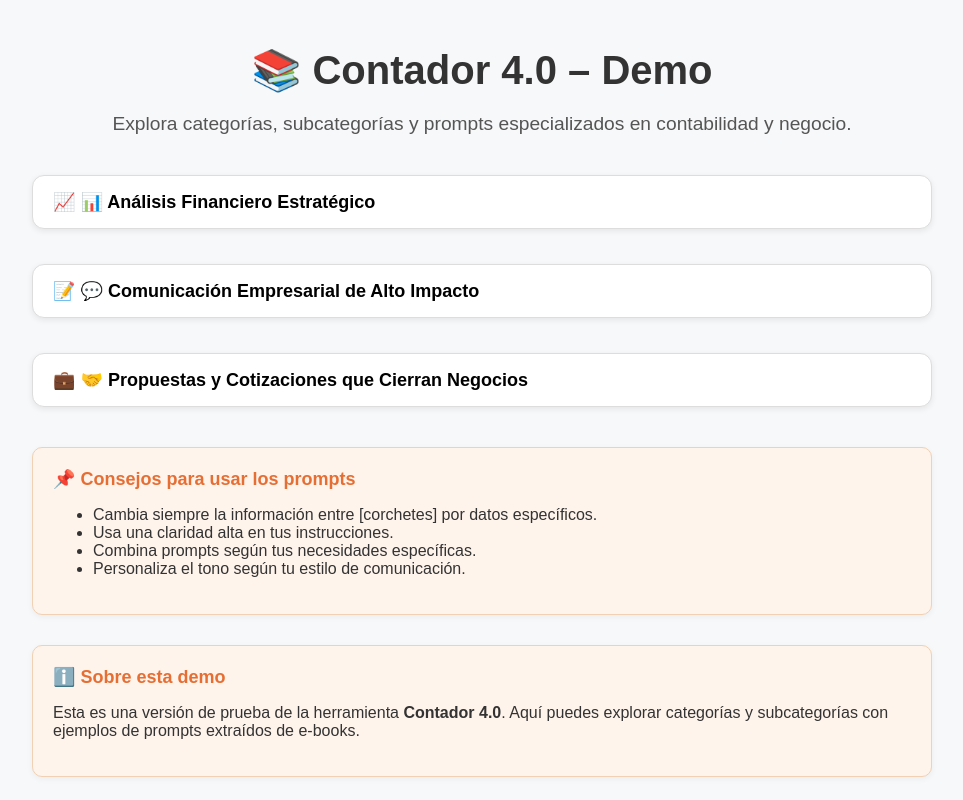
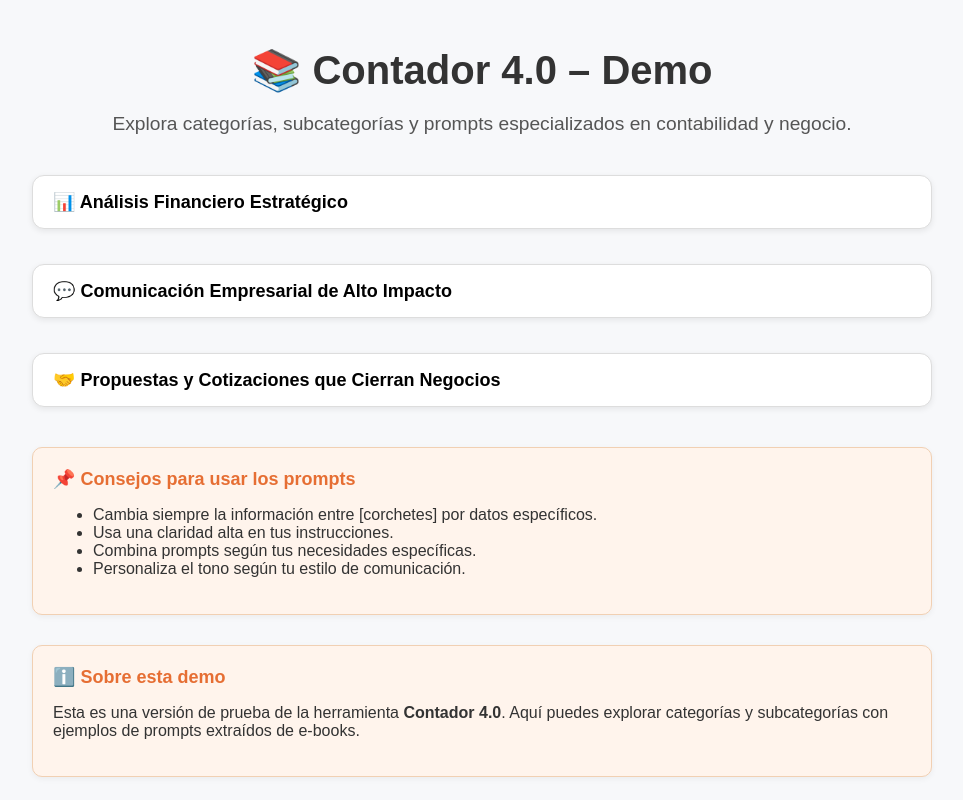
Before and after one commit to JairoAmaya/contador4-webapp-final, a React (Vite) app: page / in a window 1280 px wide. Shown: the whole page, without its empty margins (158-1121 px from the left). Built offline with nearby package versions, Linux system fonts and the light colour scheme.

Commit message:
Update promptsData.js

```diff
--- a/src/promptsData.js
+++ b/src/promptsData.js
@@ -1,107 +1,323 @@
 // src/promptsData.js
-// === MVP: 3 categorías iniciales con prompts cortos y botón de copiar ===
 
 const promptsData = [
   {
     title: "📊 Análisis Financiero Estratégico",
-    icon: "📈",
     subcategories: [
       {
         title: "Interpretación de Estados Financieros",
         prompts: [
           {
-            title: "Análisis general",
-            prompt: "Analiza los estados financieros y destaca fortalezas y debilidades clave."
+            title: "Análisis integral",
+            prompt:
+              "Actúa como analista financiero. Examina balance, resultados y patrimonio de los últimos 3 años. Resume tendencias clave y da tres recomendaciones estratégicas.",
           },
           {
-            title: "Comparación interanual",
-            prompt: "Compara resultados de dos años y explica los principales cambios."
+            title: "Comparativo interanual",
+            prompt:
+              "Compara los estados de resultados de dos años y destaca cambios en ingresos, costos y utilidad. Explica causas probables y su efecto financiero.",
           },
           {
-            title: "Recomendaciones financieras",
-            prompt: "Propón tres acciones para mejorar los indicadores financieros."
-          }
-        ]
+            title: "Alertas financieras",
+            prompt:
+              "Identifica tres riesgos críticos en la situación financiera actual y propone acciones correctivas concretas para cada uno.",
+          },
+        ],
       },
       {
-        title: "Evaluación de Rentabilidad",
+        title: "Análisis de Flujo de Efectivo",
+        prompts: [
+          {
+            title: "Evaluación de liquidez",
+            prompt:
+              "Analiza el flujo de efectivo operativo de los últimos 12 meses. Determina si la empresa genera suficiente liquidez para sostener su operación.",
+          },
+          {
+            title: "Identificación de cuellos de botella",
+            prompt:
+              "Detecta áreas del flujo de efectivo donde hay retención de capital. Sugiere tres medidas para mejorar la rotación.",
+          },
+          {
+            title: "Estrategia de optimización",
+            prompt:
+              "Elabora un plan de optimización del flujo de caja priorizando pagos y cobros según impacto en la estabilidad financiera.",
+          },
+        ],
+      },
+      {
+        title: "Evaluación de Rentabilidad por Línea de Negocio",
         prompts: [
           {
             title: "Análisis de rentabilidad",
-            prompt: "Calcula y explica el margen bruto, operativo y neto de la empresa."
+            prompt:
+              "Calcula y compara márgenes brutos y netos por cada línea de negocio. Identifica la más rentable y su contribución al total.",
           },
           {
-            title: "Optimización de utilidades",
-            prompt: "Identifica los factores que más impactan la utilidad neta y cómo optimizarlos."
-          }
-        ]
-      }
-    ]
+            title: "Segmentación estratégica",
+            prompt:
+              "Analiza los resultados por unidad de negocio y su rentabilidad. Recomienda ajustes o cierres según desempeño.",
+          },
+          {
+            title: "Escenarios de mejora",
+            prompt:
+              "Propón tres estrategias para aumentar rentabilidad en las líneas con menor margen sin afectar la calidad o el servicio.",
+          },
+        ],
+      },
+      {
+        title: "Análisis de Ratios Financieros",
+        prompts: [
+          {
+            title: "Ratios clave",
+            prompt:
+              "Calcula e interpreta ratios de liquidez, endeudamiento y rentabilidad. Resume la salud financiera en un párrafo.",
+          },
+          {
+            title: "Benchmark sectorial",
+            prompt:
+              "Compara los ratios de la empresa con los promedios del sector. Evalúa si el desempeño es competitivo o no.",
+          },
+          {
+            title: "Alertas de gestión",
+            prompt:
+              "Identifica los tres ratios con mayor deterioro e interpreta qué riesgos representan para la empresa.",
+          },
+        ],
+      },
+      {
+        title: "Detección de Riesgos Financieros",
+        prompts: [
+          {
+            title: "Mapa de riesgos",
+            prompt:
+              "Elabora un mapa de riesgos financieros priorizando probabilidad e impacto. Sugiere medidas de mitigación inmediatas.",
+          },
+          {
+            title: "Riesgos operativos",
+            prompt:
+              "Identifica riesgos operativos que afecten flujo o rentabilidad y plantea soluciones para reducir su efecto.",
+          },
+          {
+            title: "Gestión preventiva",
+            prompt:
+              "Diseña un plan de monitoreo financiero para detectar alertas tempranas en liquidez, deuda o gastos.",
+          },
+        ],
+      },
+    ],
   },
+
   {
     title: "💬 Comunicación Empresarial de Alto Impacto",
-    icon: "📝",
     subcategories: [
       {
-        title: "Informes y Presentaciones",
+        title: "Cartas Explicativas para Clientes",
         prompts: [
           {
-            title: "Informe ejecutivo",
-            prompt: "Resume los resultados financieros de forma profesional en menos de 200 palabras."
+            title: "Explicación de ajustes contables",
+            prompt:
+              "Redacta una carta clara para explicar a un cliente un ajuste contable importante y su justificación profesional.",
           },
           {
-            title: "Presentación de resultados",
-            prompt: "Crea una presentación con los principales hallazgos financieros del trimestre."
-          }
-        ]
+            title: "Comunicación de diferencias",
+            prompt:
+              "Crea un mensaje formal que explique al cliente diferencias encontradas entre sus registros y los tuyos.",
+          },
+          {
+            title: "Seguimiento de información",
+            prompt:
+              "Redacta una carta de seguimiento solicitando información faltante para el cierre contable mensual.",
+          },
+        ],
       },
       {
-        title: "Explicación de Hallazgos",
+        title: "Reportes Ejecutivos Personalizados",
         prompts: [
           {
-            title: "Explicación de auditoría",
-            prompt: "Redacta un resumen claro sobre los hallazgos de auditoría para un cliente."
+            title: "Resumen trimestral",
+            prompt:
+              "Elabora un informe ejecutivo que resuma los resultados del trimestre en un lenguaje claro para gerencia.",
           },
           {
-            title: "Comunicación de impacto fiscal",
-            prompt: "Explica a un cliente cómo ciertos cambios fiscales afectan su empresa."
-          }
-        ]
-      }
-    ]
+            title: "Reporte financiero gráfico",
+            prompt:
+              "Crea un resumen visual con indicadores clave y su evolución reciente para presentación interna.",
+          },
+          {
+            title: "Conclusiones estratégicas",
+            prompt:
+              "Prepara conclusiones de un reporte financiero enfocadas en oportunidades de mejora y acción inmediata.",
+          },
+        ],
+      },
+      {
+        title: "Presentaciones de Resultados",
+        prompts: [
+          {
+            title: "Presentación para inversionistas",
+            prompt:
+              "Diseña una presentación ejecutiva que resuma logros, resultados y proyecciones financieras clave.",
+          },
+          {
+            title: "Pitch financiero",
+            prompt:
+              "Crea un discurso breve para presentar resultados financieros ante potenciales inversionistas.",
+          },
+          {
+            title: "Visualización de resultados",
+            prompt:
+              "Sugiere una estructura de presentación de resultados enfocada en impacto y claridad visual.",
+          },
+        ],
+      },
+      {
+        title: "Comunicación de Hallazgos de Auditoría",
+        prompts: [
+          {
+            title: "Informe de hallazgos",
+            prompt:
+              "Redacta un informe profesional que detalle hallazgos de auditoría y recomendaciones correctivas.",
+          },
+          {
+            title: "Notificación al cliente",
+            prompt:
+              "Escribe un correo claro y diplomático notificando a un cliente sobre observaciones detectadas en auditoría.",
+          },
+          {
+            title: "Resumen para gerencia",
+            prompt:
+              "Crea un resumen ejecutivo de hallazgos de auditoría resaltando riesgos críticos y acciones sugeridas.",
+          },
+        ],
+      },
+      {
+        title: "Explicación de Impactos Fiscales",
+        prompts: [
+          {
+            title: "Impacto tributario",
+            prompt:
+              "Explica de forma simple cómo afecta una nueva norma fiscal a la empresa y sus obligaciones.",
+          },
+          {
+            title: "Cambio normativo",
+            prompt:
+              "Redacta un comunicado interno explicando una actualización tributaria y su efecto en procesos contables.",
+          },
+          {
+            title: "Recomendaciones fiscales",
+            prompt:
+              "Prepara un resumen con tres recomendaciones prácticas para optimizar la carga fiscal actual.",
+          },
+        ],
+      },
+    ],
   },
+
   {
     title: "🤝 Propuestas y Cotizaciones que Cierran Negocios",
-    icon: "💼",
     subcategories: [
       {
-        title: "Propuestas Comerciales",
+        title: "Propuestas de Servicios Contables",
         prompts: [
           {
-            title: "Propuesta de servicios contables",
-            prompt: "Crea una propuesta de servicios contables atractiva con enfoque en beneficios."
+            title: "Propuesta comercial",
+            prompt:
+              "Redacta una propuesta profesional para ofrecer servicios contables a un nuevo cliente.",
           },
           {
-            title: "Cotización rápida",
-            prompt: "Elabora una cotización clara con precios, servicios y tiempos de entrega."
-          }
-        ]
+            title: "Oferta personalizada",
+            prompt:
+              "Crea una propuesta adaptada a las necesidades de un cliente pequeño con énfasis en confianza y resultados.",
+          },
+          {
+            title: "Propuesta de valor",
+            prompt:
+              "Resume los beneficios clave que diferencian tus servicios contables frente a la competencia.",
+          },
+        ],
       },
       {
-        title: "Contratos Profesionales",
+        title: "Cotizaciones por Paquetes de Servicios",
         prompts: [
           {
-            title: "Contrato de servicios",
-            prompt: "Redacta un contrato básico de prestación de servicios contables."
+            title: "Cotización detallada",
+            prompt:
+              "Elabora una cotización con desglose de precios, tiempos y beneficios para un paquete contable mensual.",
           },
           {
-            title: "Justificación de honorarios",
-            prompt: "Explica el valor agregado detrás de tus tarifas profesionales."
-          }
-        ]
-      }
-    ]
-  }
+            title: "Comparativo de paquetes",
+            prompt:
+              "Crea una tabla que compare tres paquetes de servicios contables (básico, estándar, premium).",
+          },
+          {
+            title: "Justificación de costos",
+            prompt:
+              "Redacta un texto que justifique el valor de tus servicios destacando calidad, precisión y soporte.",
+          },
+        ],
+      },
+      {
+        title: "Presentación de Servicios de Valor Agregado",
+        prompts: [
+          {
+            title: "Servicios adicionales",
+            prompt:
+              "Describe tres servicios complementarios que aumenten el valor de una propuesta contable.",
+          },
+          {
+            title: "Innovación en servicios",
+            prompt:
+              "Crea una descripción breve de servicios digitales o automatizados que mejoren la experiencia del cliente.",
+          },
+          {
+            title: "Valor agregado",
+            prompt:
+              "Resume cómo tu asesoría aporta valor más allá de la contabilidad tradicional.",
+          },
+        ],
+      },
+      {
+        title: "Justificación de Honorarios",
+        prompts: [
+          {
+            title: "Argumento de valor",
+            prompt:
+              "Redacta una explicación clara sobre por qué tus honorarios reflejan experiencia y resultados.",
+          },
+          {
+            title: "Respuesta a objeción de precio",
+            prompt:
+              "Prepara una respuesta profesional para clientes que consideran alta tu tarifa.",
+          },
+          {
+            title: "Transparencia en costos",
+            prompt:
+              "Crea un párrafo explicando cómo tus precios incluyen calidad, soporte y cumplimiento normativo.",
+          },
+        ],
+      },
+      {
+        title: "Contratos de Servicios Profesionales",
+        prompts: [
+          {
+            title: "Contrato básico",
+            prompt:
+              "Redacta un modelo de contrato simple para la prestación de servicios contables mensuales.",
+          },
+          {
+            title: "Cláusulas clave",
+            prompt:
+              "Enumera cinco cláusulas esenciales que debe tener un contrato contable para proteger ambas partes.",
+          },
+          {
+            title: "Términos de renovación",
+            prompt:
+              "Escribe una cláusula que establezca condiciones claras de renovación automática anual.",
+          },
+        ],
+      },
+    ],
+  },
 ];
 
 export default promptsData;
```
